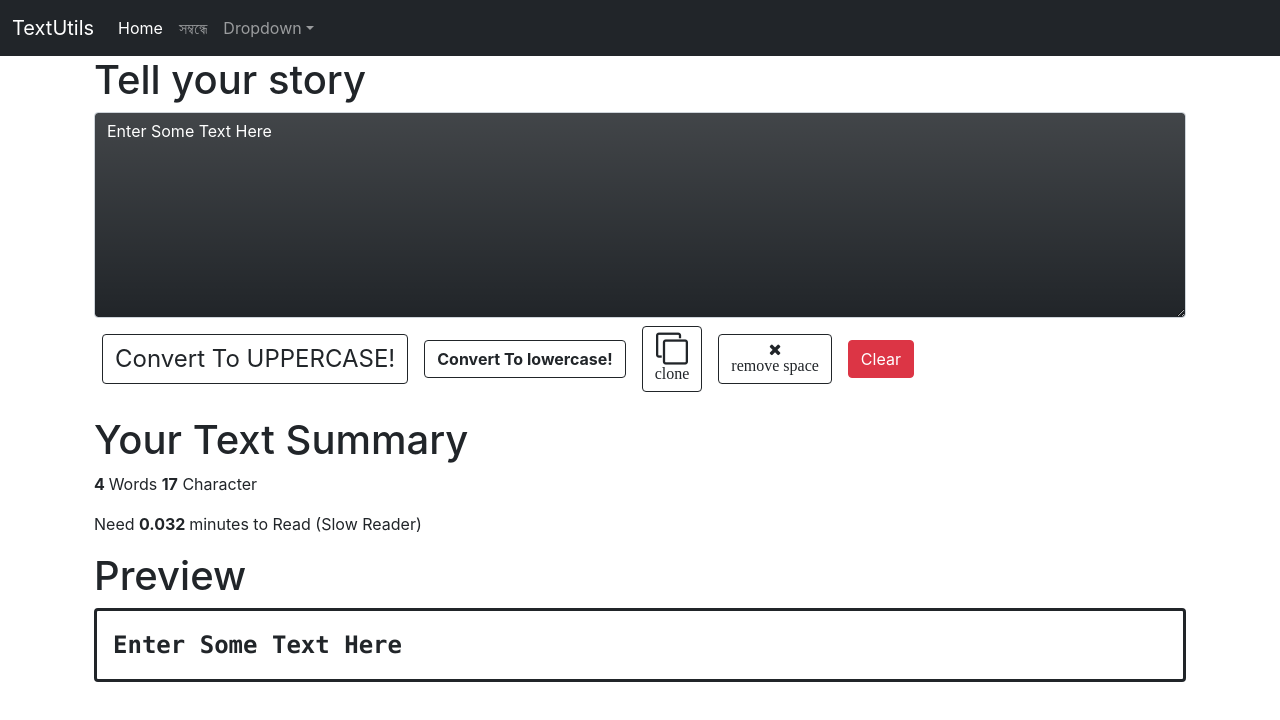
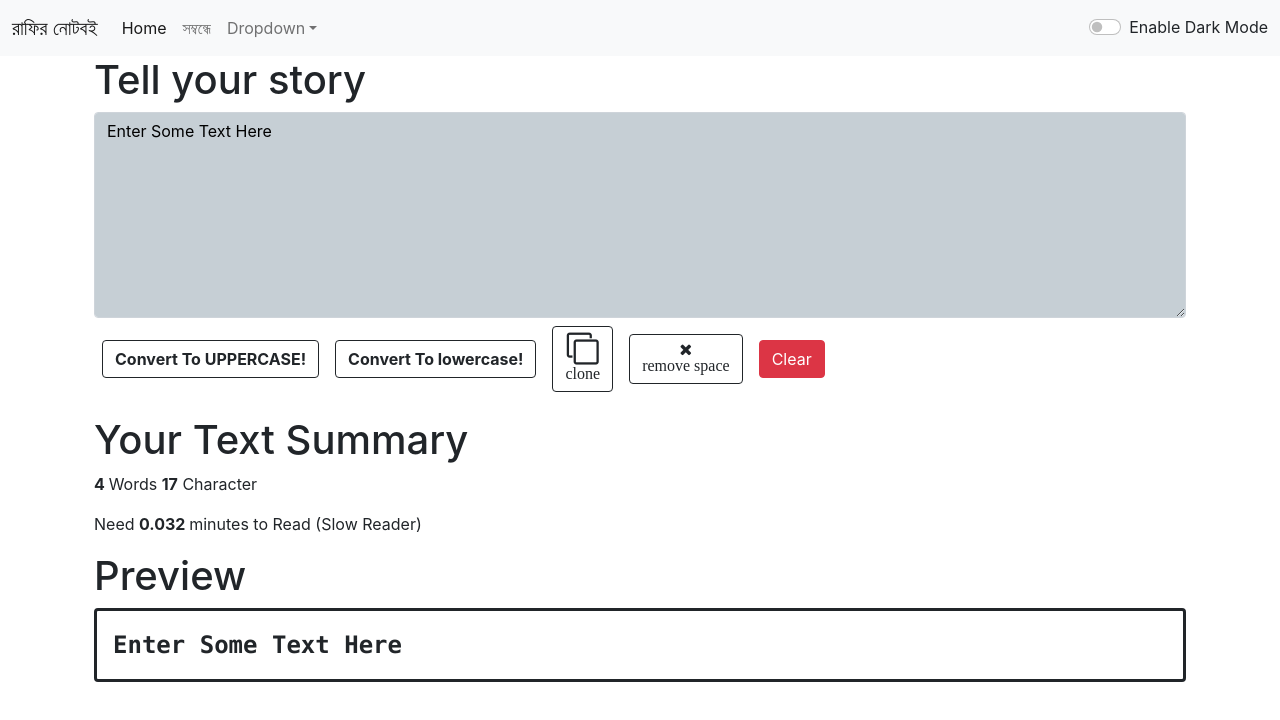
Before and after one commit to AmirulIslamRafi/react_tut, a React (Create React App) app: page / in a window 1280 px wide. Shown: the top 720 px of the page. Built offline with nearby package versions, Linux system fonts and the light colour scheme.

Commit message:
Total DarkMode

```diff
--- a/public/index.html
+++ b/public/index.html
@@ -5,6 +5,8 @@
     <link rel="icon" href="%PUBLIC_URL%/favicon.ico" />
     <meta name="viewport" content="width=device-width, initial-scale=1" />
     <meta name="theme-color" content="#000000" />
+    <meta name="Author" content="Amitul Islam Rafi">
+    <meta name="keyword" content="this is it">
     <meta
       name="description"
       content="Web site created using create-react-app"
--- a/src/App.js
+++ b/src/App.js
@@ -3,19 +3,43 @@
 // import About from './components/About';
 import Navbar from './components/Navbar'
 import TextForms from './components/TextForms'
+import React, { useState } from 'react'
+
 
 
 
 function App() {
+
+  const [mode, setMode] = useState('light')
+  // const [btnMode, setBtnMode] = useState('light')
+  const toggleMode= ()=>{
+    if (mode==='light') {
+      setMode('dark')
+      document.body.style.backgroundColor ='#171a1d'
+      document.body.style.color ='white'
+      // document.getElementById('myBox').style.backgroundColor ='#212529'
+      // document.getElementById('myBox').style.color ='white'
+      // setBtnMode('warning')
+    }
+    else{
+      setMode('light')
+      // setBtnMode('light')
+      document.body.style.backgroundColor ='white'
+      document.body.style.color ='black'
+      // document.getElementById('myBox').style.backgroundColor ='#989eab'
+      // document.getElementById('myBox').style.color = 'black'
+    }
+  }
+
   return (
   <>
 
-    <Navbar company = "TextUtils" aboutCompany="সম্বন্ধে"/>
+    <Navbar company = "রাফির নোটবই" aboutCompany="সম্বন্ধে" mode={mode} toggleMode={toggleMode}/>
     {/* <Navbar company = {123} aboutCompany="সম্বন্ধে"/>  */}
     {/* <Navbar/>  */}
     {/* class = className and for = htmlFor */}
      <div className="container mb-3">
-       <TextForms heading ="Tell your story "/>
+       <TextForms heading ="Tell your story " mode={mode}/>
        {/* <About/> */}
      </div>
   </>
--- a/src/components/Navbar.js
+++ b/src/components/Navbar.js
@@ -4,7 +4,7 @@ import PropTypes from 'prop-types'
 
 export default function Navbar(props) {
     return (
-        <nav className="navbar navbar-expand-lg navbar-dark bg-dark">
+        <nav className={`navbar navbar-expand-lg navbar-${props.mode} bg-${props.mode}`}>
         <div className="container-fluid">
           <a className="navbar-brand" href="/">{props.company}</a>
           <button className="navbar-toggler" type="button" data-bs-toggle="collapse" data-bs-target="#navbarSupportedContent" aria-controls="navbarSupportedContent" aria-expanded="false" aria-label="Toggle navigation">
@@ -35,6 +35,10 @@ export default function Navbar(props) {
               <input className="form-control me-2" type="search" placeholder="Search" aria-label="Search"/>
               <button className="btn btn-outline-success" type="submit">Search</button>
             </form> */}
+                          <div className="form-check form-switch">
+                <input className="form-check-input" type="checkbox" onClick={props.toggleMode} id="flexSwitchCheckDefault"/>
+                <label className={`form-check-labe text-${props.mode==='light'?'dark':'light'}`} htmlFor="flexSwitchCheckDefault">Enable Dark Mode</label>
+              </div>
           </div>
         </div>
       </nav>
--- a/src/components/TextForms.js
+++ b/src/components/TextForms.js
@@ -8,14 +8,14 @@ export default function TextForms(props) {
   const copy = ()=> {
     // using js for use the selection funcion
     // console.log('I am a copy');
-    // let text = document.getElementById('myBox')
-    // text.select()
-    // text.setSelectionRange(0, 9999);
-    // navigator.clipboard.writeText(text.value)
+    let text = document.getElementById('myBox')
+    text.select()
+    text.setSelectionRange(0, 9999);
+    navigator.clipboard.writeText(text.value)
 
 
     //one line code
-    navigator.clipboard.writeText(text)
+    // navigator.clipboard.writeText(text)
   };
   const extraSpace = ()=>{
     let newText = text.split(/[ ]+/);
@@ -45,18 +45,20 @@ export default function TextForms(props) {
   <div className="container">
     <h1>{props.heading}</h1>
     <div className="mb-3">
-      <textarea className="form-control text-white bg-dark bg-gradient" value={text} onChange={handleOnChange} id="myBox" rows="8"></textarea>
-      <button className="btn btn-outline-dark fs-4 m-2" onClick={handleUpClick}>
+      <textarea className="form-control" value={text} style={{
+        backgroundColor: props.mode==='dark'?'black':'#c6cfd5', color: props.mode==='dark'?'white':'black'
+      }} onChange={handleOnChange} id="myBox" rows="8"></textarea>
+      <button className={`btn btn-outline-${props.mode==='light'?'dark':'light'} fw-bold m-2`} onClick={handleUpClick}>
         Convert To UPPERCASE!
       </button>
-      <button className="btn btn-outline-dark fw-bold m-2" onClick={handleLwrClick}>
+      <button className={`btn btn-outline-${props.mode==='light'?'dark':'light'} fw-bold m-2 `} onClick={handleLwrClick}>
         Convert To lowercase!
       </button>
-      <button className="btn btn-outline-dark fw-bold m-2 " onClick={copy}>
-      <i class="fa fa-clone fa-2x"><p className="fs-6 my-0">clone</p></i>
+      <button className={`btn btn-outline-${props.mode==='light'?'dark':'light'} fw-bold m-2 `} onClick={copy}>
+      <i className="fa fa-clone fa-2x"><p className="fs-6 my-0">clone</p></i>
       </button>
-      <button className="btn btn-outline-dark fw-bold m-2 " onClick={extraSpace}>
-      <i class="fa fa-close"><p className="fs-6 my-0">remove space</p></i>
+      <button className={`btn btn-outline-${props.mode==='light'?'dark':'light'} fw-bold m-2 `}  onClick={extraSpace}>
+      <i className="fa fa-close"><p className="fs-6 my-0">remove space</p></i>
       </button>
       <button className="btn btn-danger m-2" onClick={clear}>
         Clear
```
Also changed, not shown: src/components/font_awsam.html (added, +12 -0 lines).
